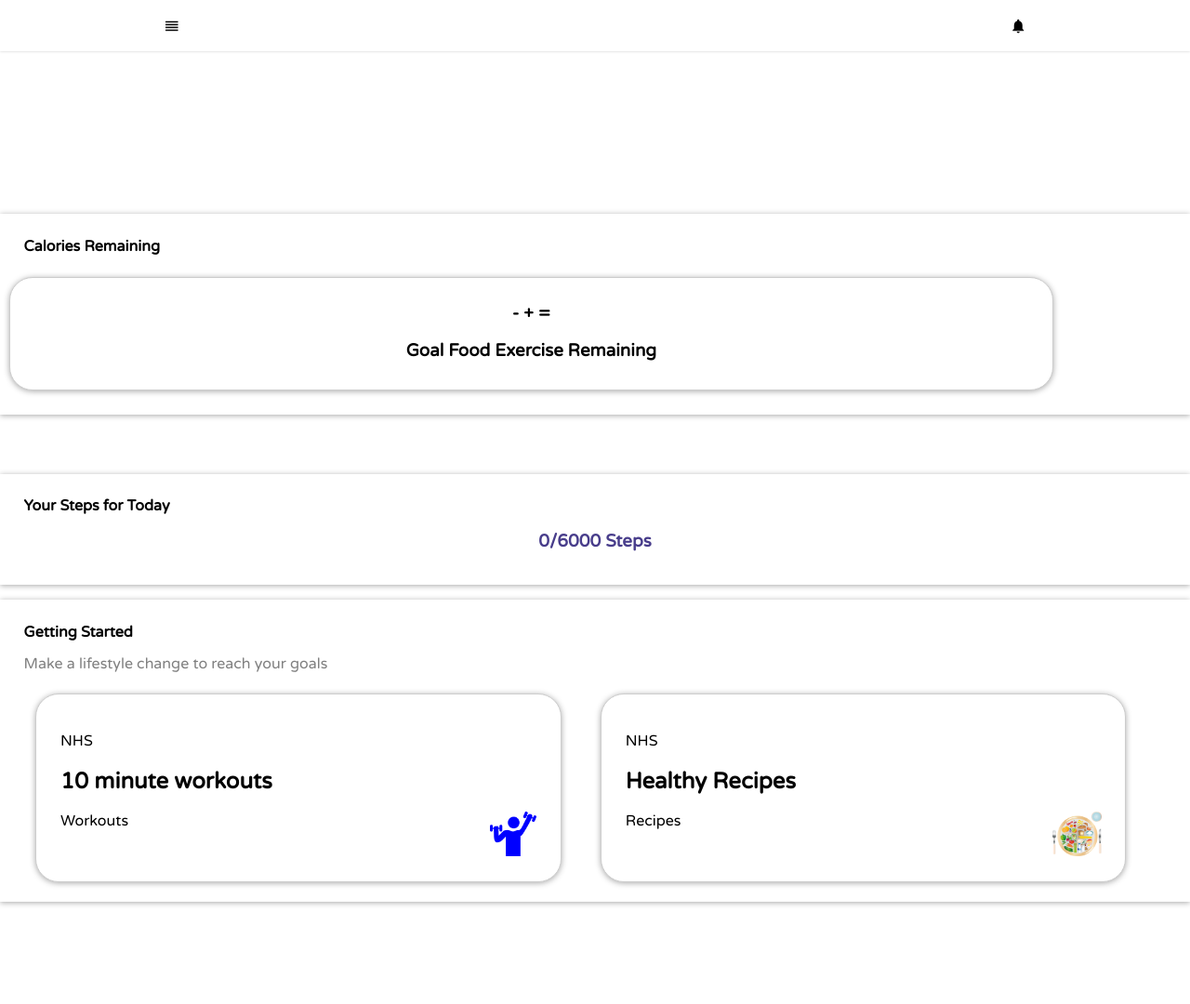
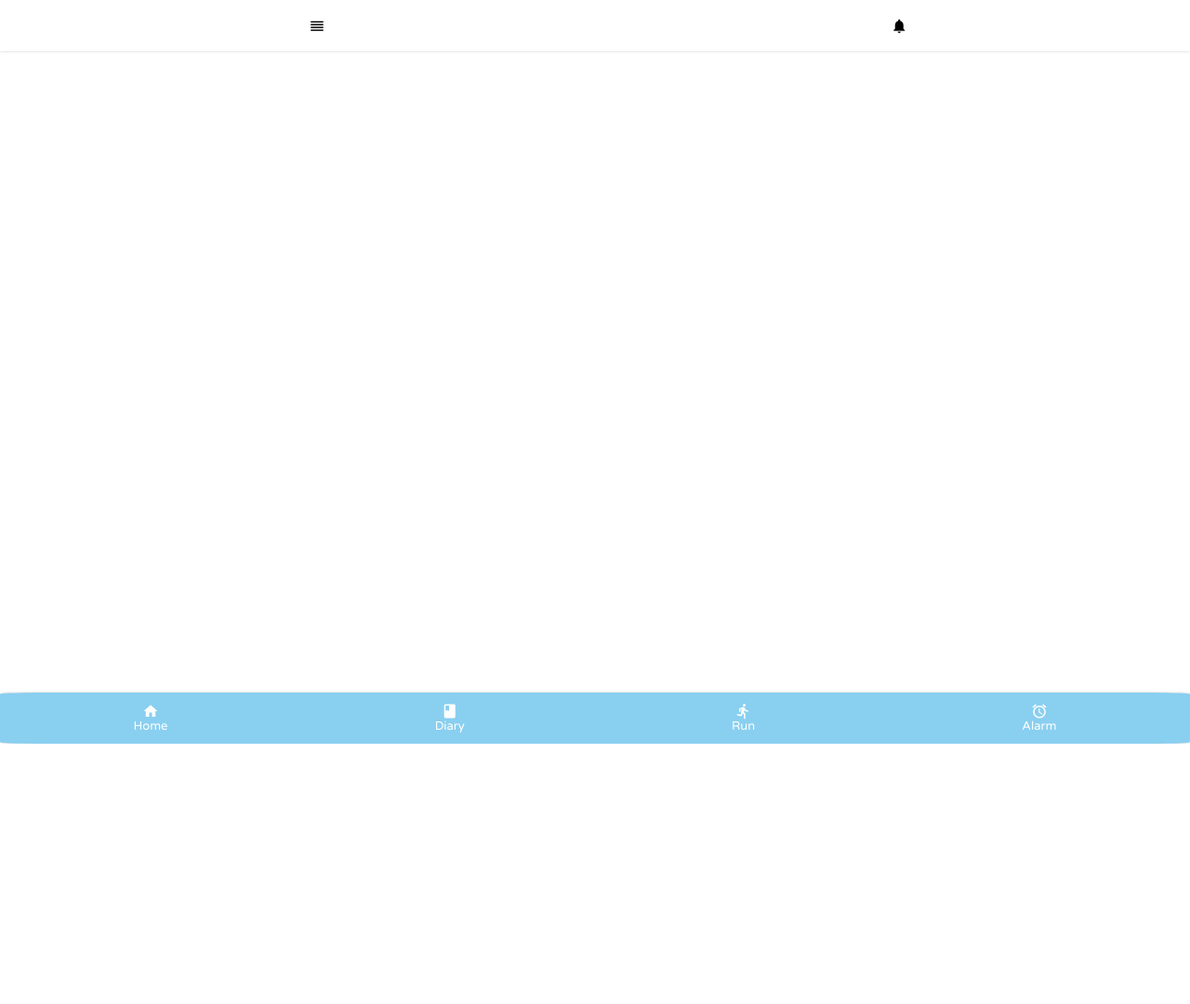
Before and after one commit to zfah01/Fit-, a PHP site: page / in a window 1280 px wide. Shown: the whole page at 93% size. After the commit the page ends 800 px from the top, so only its background shows below. Run offline with PHP 8.4, Linux system fonts and the light colour scheme; some libraries are stand-ins or nearby versions.

Commit message:
Revert "js majority done, css still needs some work basic, functionaility done"
This reverts commit 8802acbd154c29a87beaaef61ae41408c1890cee

```diff
--- a/alarm.html
+++ b/alarm.html
@@ -15,6 +15,7 @@
 
 
 </div>
+
 <script>
     $(function(){
         $("#nav-placeholder").load("navBar.html");
--- a/index.html
+++ b/index.html
@@ -2,7 +2,7 @@
 <html lang="en">
 <head>
     <meta charset="UTF-8">
-    <meta name="viewport" content="width=device-width, initial-scale=1, minimum-scale=1, maximum-scale=1, user-scalable=0" />
+    <meta name="viewport" content="width=device-width, initial-scale=1, minimum-scale=1, maximum-scale=1, user-scalable=0", shrink-to-fit=no" />
     <meta name="apple-mobile-web-app-capable" content="yes">
     <meta name="mobile-web-app-capable" content="yes">
     <title>Home</title>
@@ -11,47 +11,11 @@
     <script src="https://code.jquery.com/jquery-1.10.2.js"></script>
 </head>
 <body>
-    <div id="nav-placeholder">
-
-    </div>
-
-    <div id="firstSec" class="sections">
-    <h2 id="calTitle" class="titles">Calories Remaining</h2>
-    <div  class="panel">
-        <h3 class="countCal"><span id="goal"></span> - <span id="food"></span> +
-            <span id="exercise"></span> = <span id="remaining"></span> </h3>
-        <h3 class="countCal">Goal  Food  Exercise  Remaining</h3>
-    </div>
-    </div>
-
-    <div class="sections">
-        <h2 id="stepTitle" class="titles">Your Steps for Today</h2>
-        <h3 id="stepsSection"><span id="steps"></span></h3>
-    </div>
-
-    <div class="sections">
-        <h2 class="titles">Getting Started</h2>
-        <p id="miniHeading">Make a lifestyle change to reach your goals</p>
-        <div id="workoutPanel" class="linkedPanels" onClick="window.open('https://www.nhs.uk/live-well/exercise/10-minute-workouts/')">
-            <div>
-                <p class="source">NHS</p>
-                <h2 class="blogTitle">10 minute workouts</h2>
-            </div>
-            <p class="topic"> Workouts  <img class="blogImg" src="img/workout.png" alt="workout"/></p>
-
-        </div>
-        <div id="recipesPanel" class="linkedPanels" onClick="window.open('https://www.nhs.uk/healthier-families/recipes/')">
-            <div>
-                <p class="source">NHS</p>
-                <h2 class="blogTitle">Healthy Recipes</h2>
-            </div>
-            <p class="topic"> Recipes  <img class="blogImg" src="img/healthyeating.png" alt="recipes"/></p>
-
-        </div>
-        </div>
-    </div>
 
 
+<div id="nav-placeholder">
+
+</div>
 
 <script>
     $(function(){
--- a/model.js
+++ b/model.js
@@ -1,82 +1,15 @@
 'use strict';
 
-function Model() {
-
-    let wnt = {};
-    wnt.mobile = false;
-    wnt.ie = false;
-    wnt.steps = localStorage.steps;
+class Model {
+    constructor() {
 
 
-//check if device is mobile
-    if (navigator.userAgent.match(/Android/i) || navigator.userAgent.match(/webOS/i) || navigator.userAgent.match(/iPhone/i) || navigator.userAgent.match(/iPad/i) || navigator.userAgent.match(/iPod/i) || navigator.userAgent.match(/BlackBerry/i)
-    ) {
-        wnt.mobile = true;
-    }
 
-    if (wnt.mobile === true) {
-        navigator.geolocation.watchPosition(getPosition, positionError,
-            {'enableHighAccuracy': true, 'timeout': 10000, 'maximumAge': 20000});
-    } else {
-        alert("Geo location is not available on this device");
     }
 
 
-    //load the steps on screen
-    $(function () {
-        $('#steps').ready(function () {
-            wnt.steps = 0;
-            calcStepsTaken(wnt.steps);
-            saveSteps();
-            setStepsTo0();
-        });
-    });
-
-    function saveSteps() {
-        let steps = document.getElementById("steps").value;
-        localStorage.setItem("steps", steps);
-        console.log(localStorage.getItem("steps"));
-        return false;
-    }
-
-    window.onload = function () {
-        document.getElementById("steps").value = localStorage.getItem("steps");
-    };
 
 
-    //set steps to 0 at midnight
-    function setStepsTo0() {
-        let d = new Date();
-        d.setHours(0,0,0,0);
 
-        if (d) {
-                localStorage.clear();
-                wnt.steps = 0;
-            }
-
-    }
-
-    function getPosition(pos) {
-        let steps = pos.coords.speed / 0.762;
-        calcStepsTaken(steps);
-    }
-
-    function positionError(err) {
-        if (err.code === 1) {
-            alert("User denied geolocation.");
-        } else if (err.code === 2) {
-            alert("Position unavailable.");
-        } else if (err.code === 3) {
-            alert("Timeout expired.");
-        } else {
-            alert("ERROR:" + err.message);
-        }
-    }
-
-    function calcStepsTaken(steps) {
-        wnt.steps = wnt.steps + steps;
-        localStorage.steps = wnt.steps;
-        $('#steps').html('<span>' + Math.round(wnt.steps) + '/6000 Steps</span>');
-    }
 
 }
--- a/navBar.html
+++ b/navBar.html
@@ -16,12 +16,12 @@
 </head>
 <body>
 <nav id="topNav" class="navbar">
-    <a href="#" class="headNav__link" id="options">
-        <i  class="material-icons topIcons options nav__icon">reorder</i>
+    <a href="#" class="headNav__link">
+        <i id="options" class="material-icons topIcons nav__icon">reorder</i>
         <span class="nav__text"></span>
     </a>
     <span id="appHeader"><b>Fit+</b></span>
-    <a href="#" class="headNav__link" id="notifications">
+    <a href="#" class="headNav__link">
         <i class="material-icons topIcons nav__icon">notifications</i>
         <span class="nav__text"></span>
     </a>
--- a/style.css
+++ b/style.css
@@ -1,10 +1,5 @@
-html,body {
+body {
     margin: 0 0 55px 0;
-    font-family: 'Varela Round', sans-serif;
-    user-select: none; /* supported by Chrome and Opera */
-    -webkit-user-select: none; /* Safari */
-    -moz-user-select: none; /* Firefox */
-    -ms-user-select: none; /* Internet Explorer/Edge */
 }
 
 #topNav {
@@ -30,22 +25,13 @@ html,body {
     overflow-x: auto;
 }
 #options{
-    margin-right: 20%;
-}
-
-#notifications{
-    margin-left: 20%;
+    margin-left: 9%;
 }
 
 #appHeader{
     margin-top: 5%;
-    font-family: 'Varela Round', sans-serif;
     color: #1c9ad5;
 
-}
-
-#stepTitle{
-    margin-top: 5%;
 }
 
 .nav__link {
@@ -86,6 +72,7 @@ html,body {
     background-color: #ddf1fb;
 }
 
+
 .nav__link--active {
     color: #ddf1fb;
 }
@@ -101,106 +88,3 @@ html,body {
     color: white;
     font-family: 'Varela Round', sans-serif;
 }
-
-#stepPart{
-    margin-top: 40%;
-    margin-left: 15%
-}
-
-.panel {
-    display: inline-block;
-    background: #ffffff;
-    min-height: 100px;
-    width: 86%;
-    height: 100px;
-    font-family: 'Varela Round', sans-serif;
-    border: 1px solid #CDCDCD;
-    box-shadow: 0 1px 6px 0 darkgrey;
-    -webkit-box-shadow:0 1px 6px 0 darkgrey;
-    -moz-box-shadow:0 1px 6px 0 darkgrey;
-    border-radius:25px;
-    margin: 10px;
-    padding: 10px;
-}
-
-.titles{
-    font-family: 'Varela Round', sans-serif;
-    font-size: 1em;
-    padding-top: 2%;
-    margin-left: 2%;
-    text-align: left;
-}
-.sections{
-    position: sticky;
-    top: 0;
-    left: 0;
-    margin-bottom: 2vh !important;
-    padding-bottom: 2vh;
-    box-shadow: 0 1px 6px 0 darkgrey;
-    /* border: 0.5px solid #CDCDCD; */
-    width: 100%;
-    background-color: #FFFFFF;
-    z-index: 10;
-
-    max-height: 100vh;
-
-    transition: all 0.5s;
-}
-
-.countCal{
-    text-align: center ;
-}
-
-#firstSec{
-    margin-top: 18%;
-}
-#stepsPanel{
-    margin-top: 2%;
-}
-
-#stepsSection{
-    text-align: center;
-    color:darkslateblue;
-}
-#calTitle{
-    margin-left:2%;
-}
-
-#miniHeading{
-    color:gray;
-    font-family: 'Varela Round', sans-serif;
-    font-size: 1rem;
-    margin-left: 2%;
-}
-
-.linkedPanels{
-    display: inline-block;
-    background: #ffffff;
-    min-height: 100px;
-    align-items: flex-start;
-    width: 40%;
-    height: 40%;
-    cursor: pointer;
-    font-family: 'Varela Round', sans-serif;
-    border: 1px solid #CDCDCD;
-    box-shadow: 0 1px 6px 0 darkgrey;
-    -webkit-box-shadow:0 1px 6px 0 darkgrey;
-    -moz-box-shadow:0 1px 6px 0 darkgrey;
-    border-radius:25px;
-    margin: 0.75vh 0 ;
-    padding: 2%;
-}
-.blogImg{
-    height: 3rem;
-    width: auto;
-    float:right;
-
-
-}
-#recipesPanel{
-    margin-left: 3%;
-}
-
-#workoutPanel{
-    margin-left: 3%;
-}
--- a/view.js
+++ b/view.js
@@ -5,6 +5,4 @@ class View {
 
     constructor() {
     }
-
-
 }
```
Also changed, not shown: controller.js (line endings or trailing spaces), img/healthyeating.png (deleted), img/workout.png (deleted).
